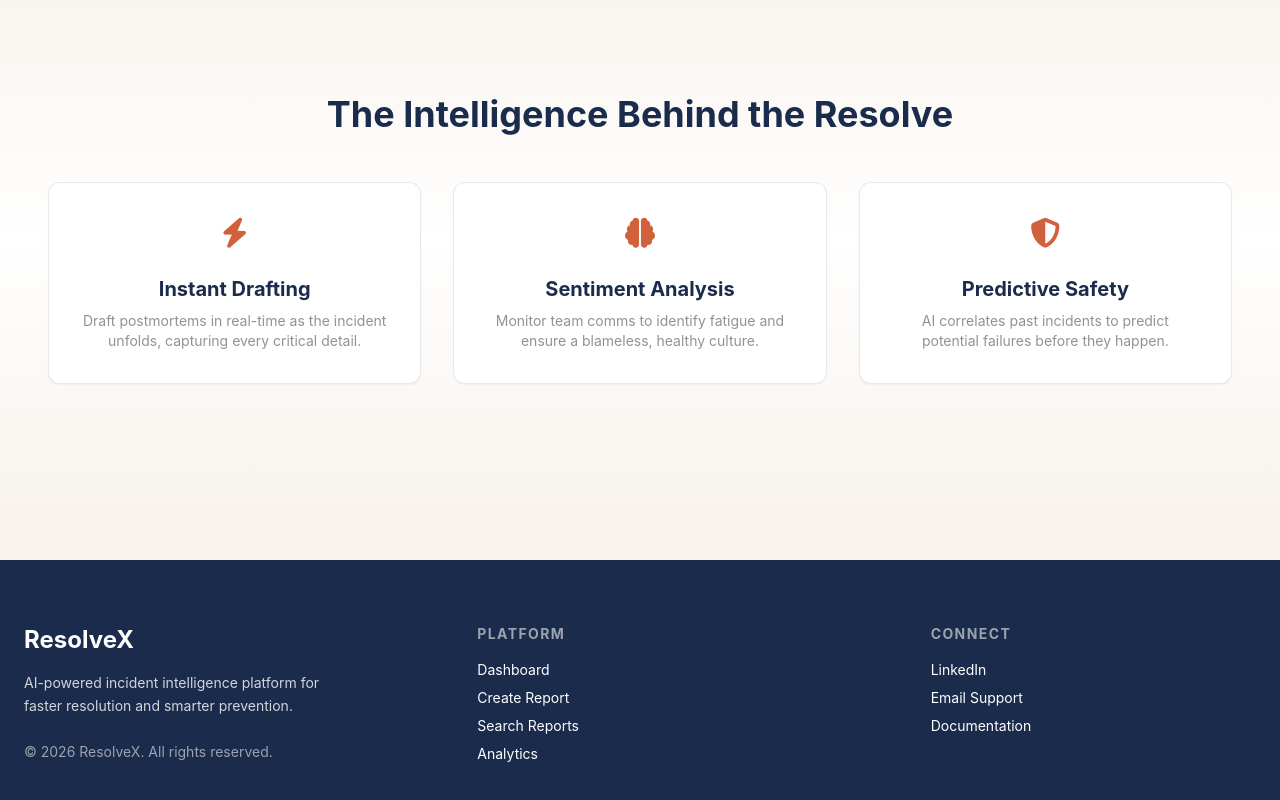
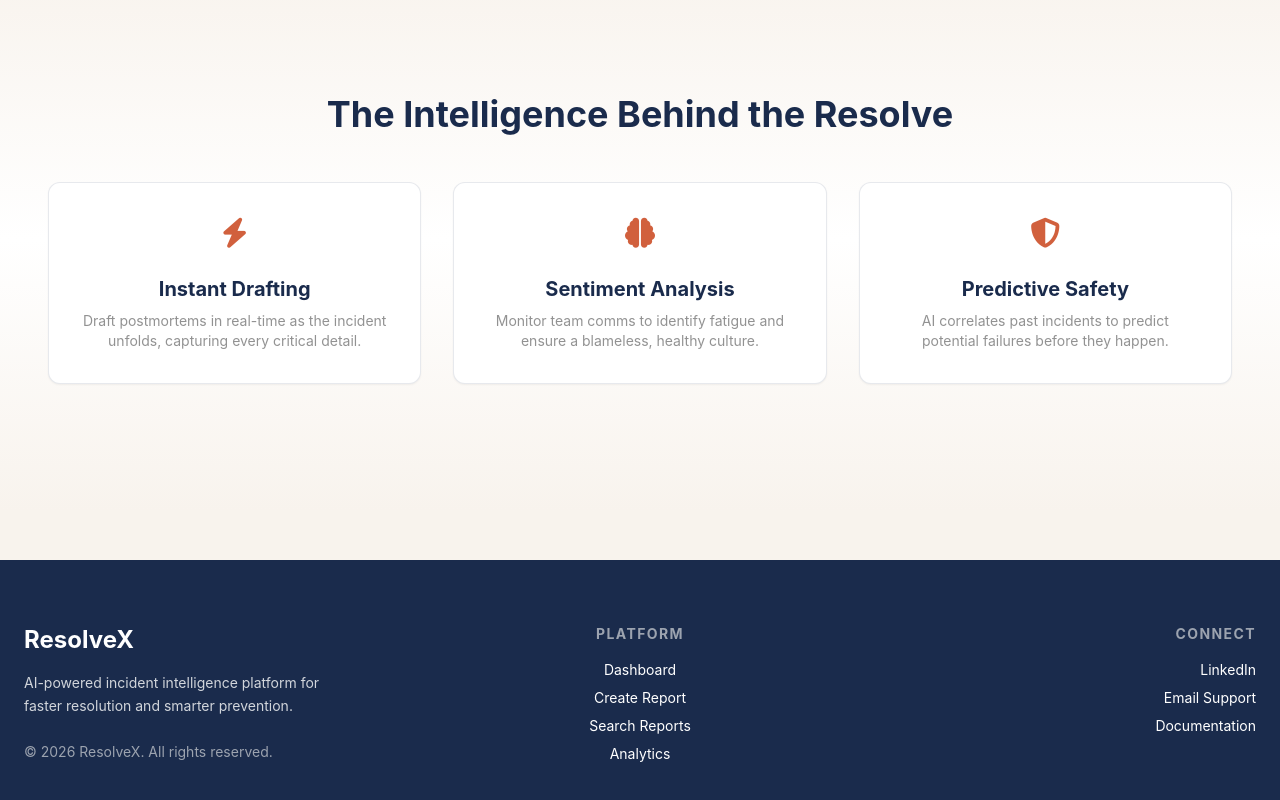
Before and after one commit to Sriharikakedar/swavik-, a React (Vite) app in the folder frontend/: page / in a window 1280 px wide. Shown: the part 930-1730 px from the top of the page. Built offline with nearby package versions, Linux system fonts and the light colour scheme; no server answers.

Commit message:
fix footer spacing for desktop

```diff
--- a/frontend/App.tsx
+++ b/frontend/App.tsx
@@ -229,7 +229,7 @@ const Footer: React.FC = () => {
           </div>
 
           {/* Platform */}
-          <div>
+          <div className="md:text-center">
             <h3 className="text-sm tracking-widest text-gray-400 mb-4 uppercase font-bold">
               Platform
             </h3>
@@ -250,7 +250,7 @@ const Footer: React.FC = () => {
           </div>
 
           {/* Connect */}
-          <div>
+          <div className="md:text-right">
             <h3 className="text-sm tracking-widest text-gray-400 mb-4 uppercase font-bold">
               Connect
             </h3>
```
